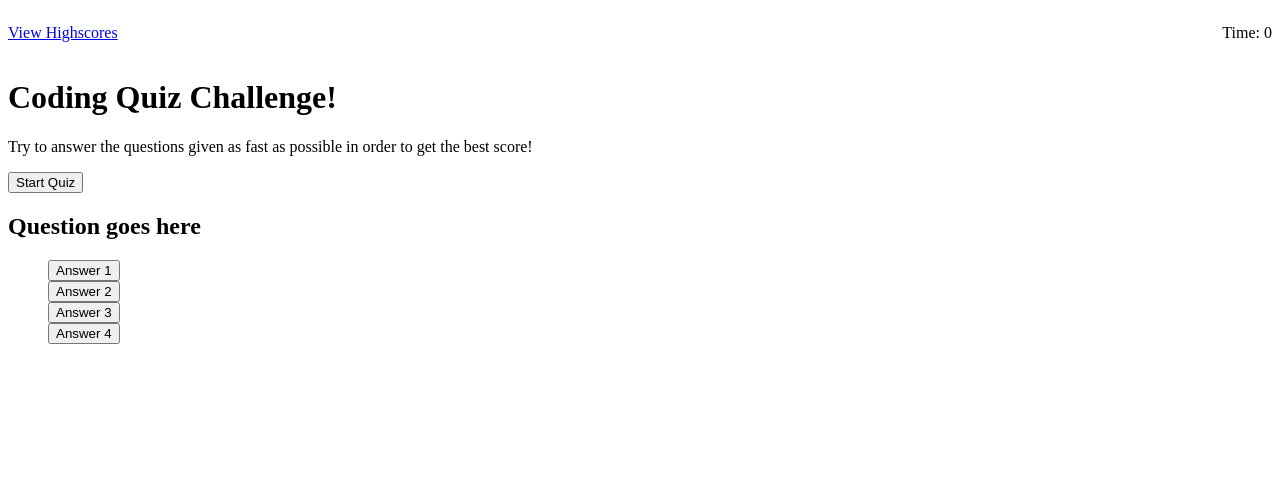
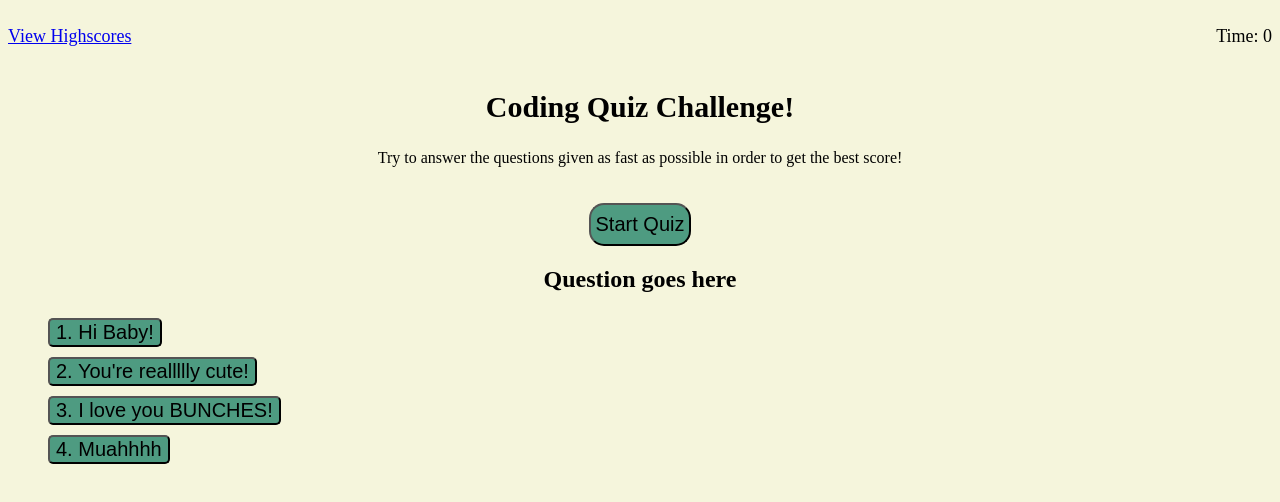
Before and after one commit to Jp0st/WebDev-Quiz, a plain HTML site: page index.html in a window 1280 px wide. Drawn offline with Linux system fonts and the light colour scheme.

Commit message:
integrated base CSS to get a standard & simplified design for each element on the page.

```diff
--- a/assets/css/style.css
+++ b/assets/css/style.css
@@ -1,3 +1,7 @@
+body{
+    background-color: beige;
+}
+
 .quiz-questions ul{
     list-style: none;
 }
@@ -8,12 +12,45 @@ header{
     flex-direction: row;
     justify-content: space-between;
     align-items:center;
+    font-size: 18px;
 }
 
-header h1{
-
+h1{
+    font-size:30px;
 }
 
-header p{
+.quiz-intro{
+    text-align: center;
+}
 
+.quiz-intro p{
+    font-size:16px;
 }
+
+.quiz-intro button{
+    font-size: 20px;
+    background-color: rgb(78, 155, 129);
+    border-radius: 15px;
+    padding:8px 5px 8px 5px;
+    margin-top:20px;
+}
+
+.quiz-questions{
+    /*display:none;*/
+    position:relative;
+}
+
+.quiz-questions h2{
+    text-align: center;
+}
+
+.quiz-questions ul{
+    text-align: left;
+}
+
+.questions button{
+    background-color:rgb(78, 155, 129);
+    border-radius: 5px;
+    margin:5px 0px 5px 0px;
+    font-size: 20px;
+}
--- a/index.html
+++ b/index.html
@@ -15,22 +15,23 @@
     </header>
 
     <main class = 'quiz-window'>
-        <h1>Coding Quiz Challenge!</h1>
-        <p>Try to answer the questions given as fast as possible in order to get the best score!</p>
-        <button>Start Quiz</button>
-
+        <section class = quiz-intro>
+            <h1>Coding Quiz Challenge!</h1>
+            <p>Try to answer the questions given as fast as possible in order to get the best score!</p>
+            <button>Start Quiz</button>
+        </section>
 
         <section class = 'quiz-questions'>
             <h2>Question goes here</h2>
             <ul class = 'questions'>
                 <li id = 'answer-1'></li>
-                    <button>Answer 1</button>
+                    <button>1. Hi Baby!</button>
                 <li id = 'answer-2'></li>
-                    <button>Answer 2</button>
+                    <button>2. You're reallllly cute!</button>
                 <li id = 'answer-3'></li>
-                    <button>Answer 3</button>
+                    <button>3. I love you BUNCHES!</button>
                 <li id = 'answer-4'></li>
-                    <button>Answer 4</button>
+                    <button>4. Muahhhh</button>
             </ul>
         </section>
     </main>
```
